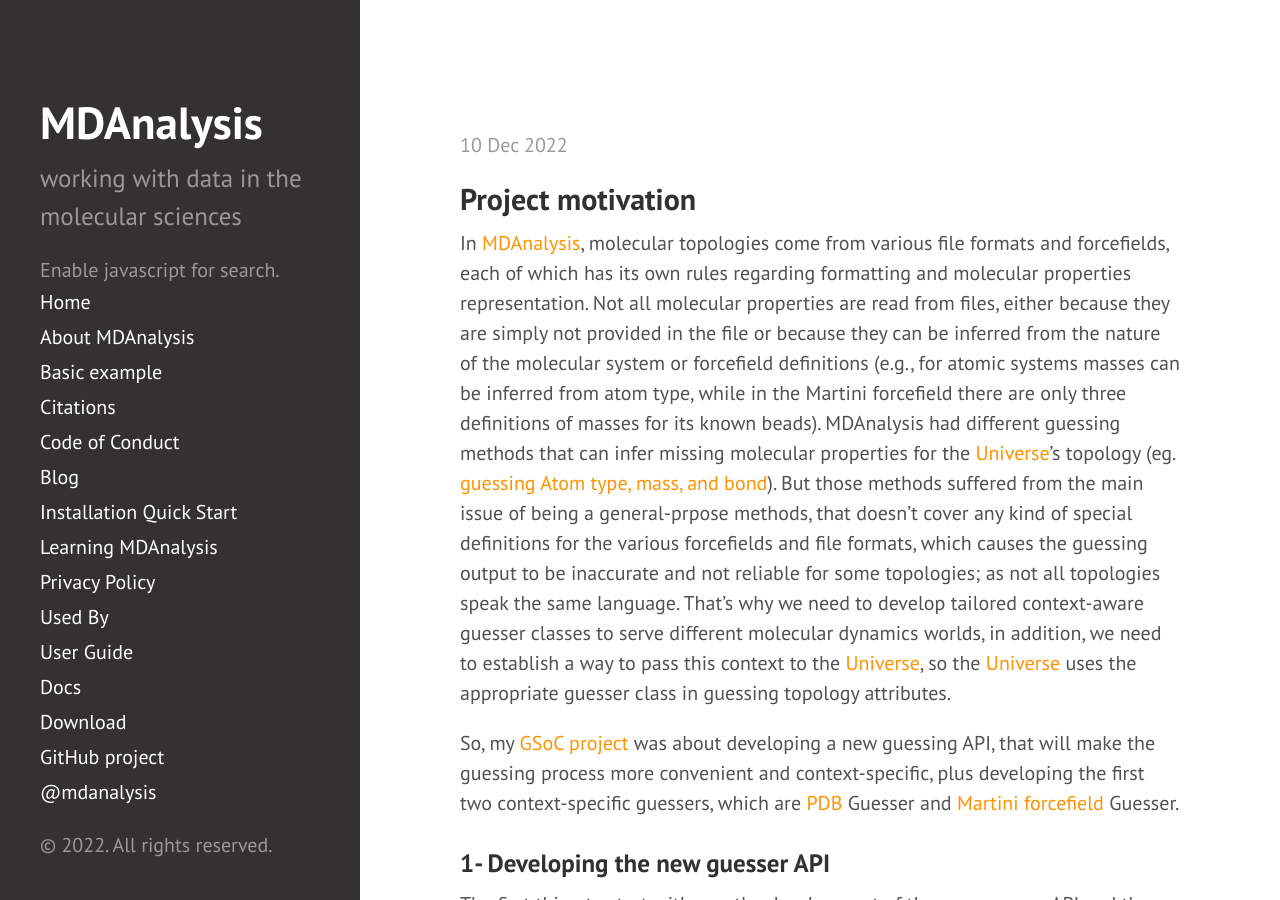
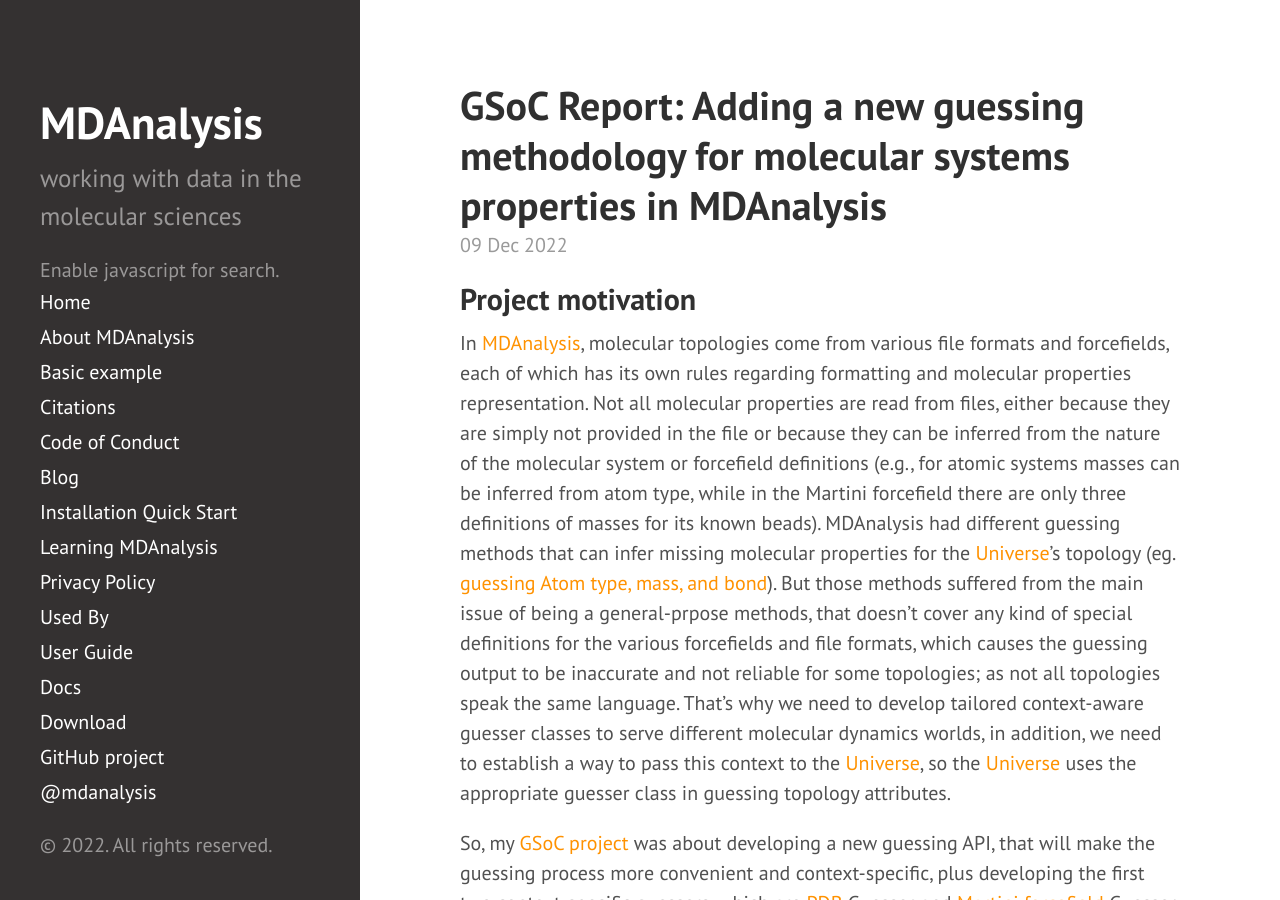
Before and after one commit to MDAnalysis/MDAnalysis.github.io, a Jekyll site: the page built from _posts/2022-12-9-Aya-gsoc-final-report.md, in a window 1280 px wide and 900 px high. Built offline with Jekyll 4.4.1, drawn with Linux system fonts in a browser that asks for light colours; our own code applies the rules of GitHub Pages for plain Markdown files; comment, search, counter and statistics services are not loaded.

Commit message:
fixed title/meta data in Aya's blog post

```diff
--- a/_posts/2022-12-9-Aya-gsoc-final-report.md
+++ b/_posts/2022-12-9-Aya-gsoc-final-report.md
@@ -1,6 +1,6 @@
 ---
 layout: post
-title: GSoC Report: "Adding a new guessing methodology for molecular systems properties in MDAnalysis"
+title: "GSoC Report: Adding a new guessing methodology for molecular systems properties in MDAnalysis"
 ---
 
 
```
